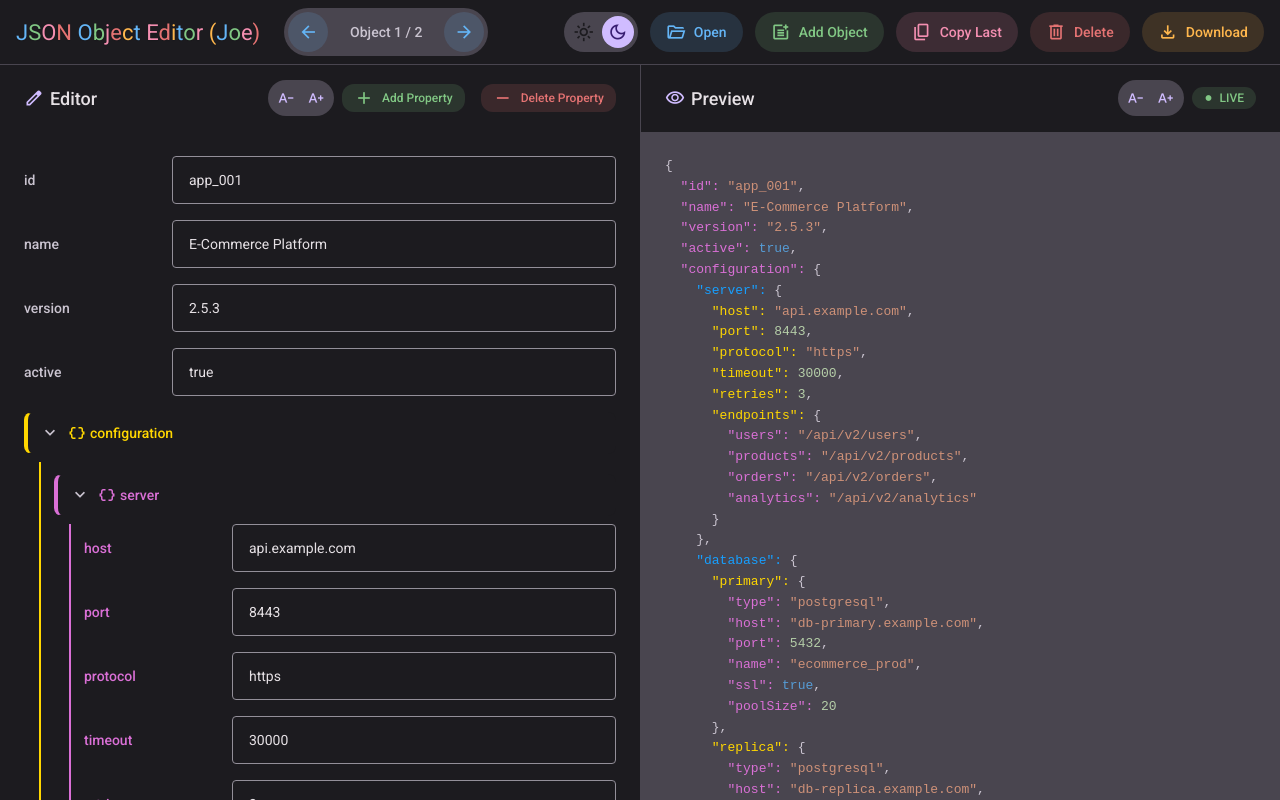
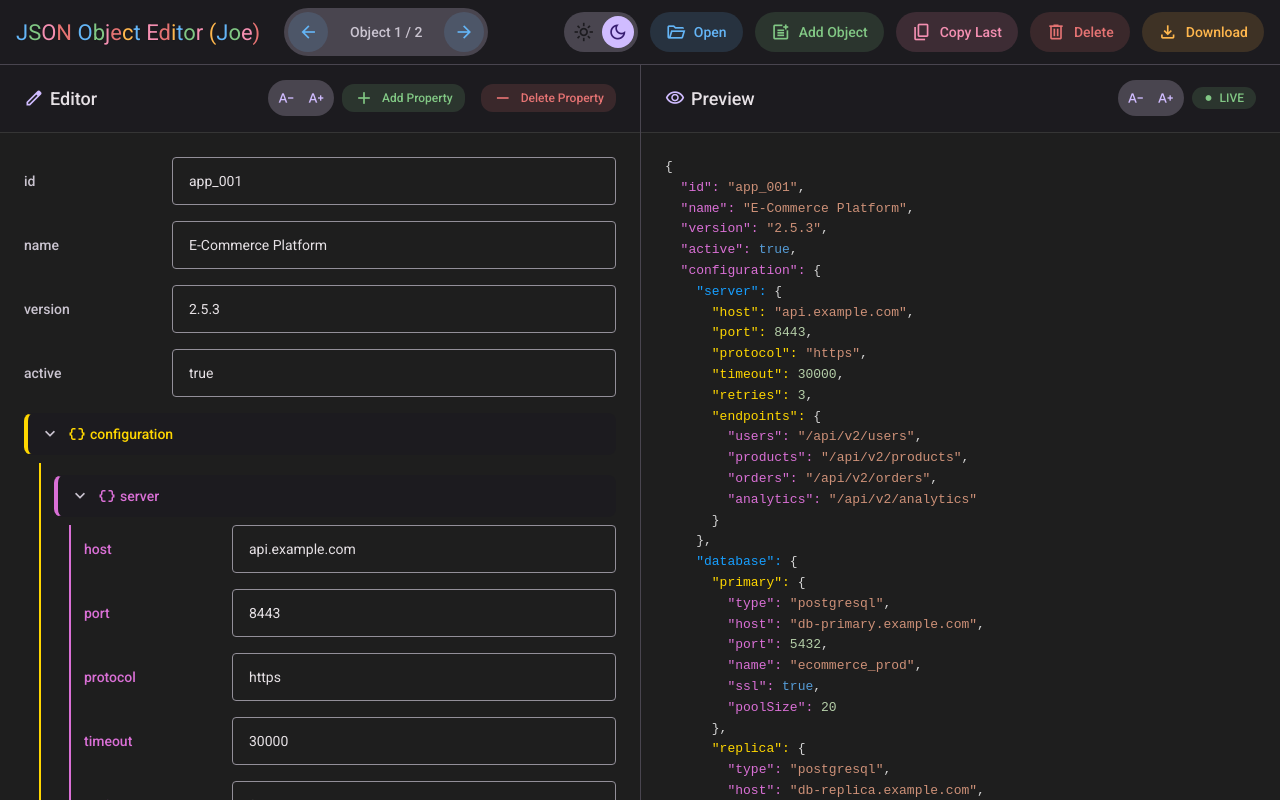
Before and after one commit to vatsalunadkat/json_gui, a plain HTML site: page index.html in a window 1280 px wide. Drawn offline with nearby package versions, Linux system fonts and the light colour scheme.

Commit message:
Update background and border styles for dark theme

```diff
--- a/styles.css
+++ b/styles.css
@@ -508,6 +508,8 @@ button:disabled {
     flex: 1;
     overflow-y: auto;
     padding: 24px;
+    background-color: #1E1E1E;
+    border-top: 1px solid rgba(255, 255, 255, 0.1);
 }
 
 /* Custom Scrollbar */
@@ -706,6 +708,8 @@ button:disabled {
     flex: 1;
     position: relative;
     overflow: hidden;
+    background-color: #1E1E1E;
+    border-top: 1px solid rgba(255, 255, 255, 0.1);
 }
 
 .json-preview {
@@ -747,8 +751,8 @@ button:disabled {
     font-family: 'Roboto Mono', monospace;
     font-size: 13px;
     line-height: 1.6;
-    background-color: var(--md-sys-color-surface-variant);
-    color: var(--md-sys-color-on-surface-variant);
+    background-color: #1E1E1E;
+    color: #D4D4D4;
     pointer-events: none;
     overflow: auto;
     white-space: pre;
```
